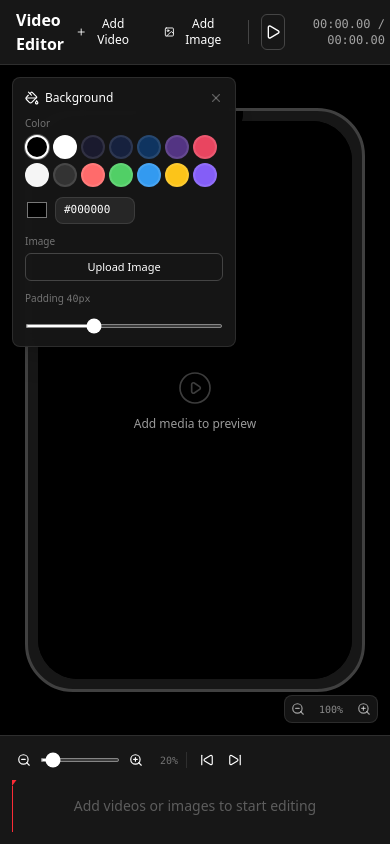
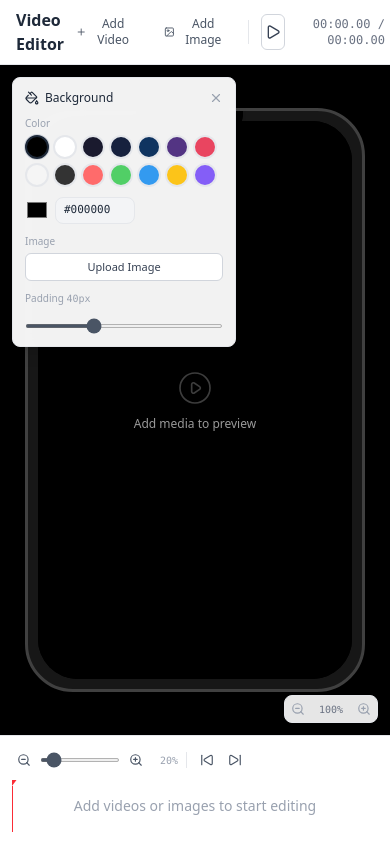
Before and after one commit to umerwaqas92/react-video-editor, a React (Vite) app: page / in a window 390 px wide. Both pictures are taken after a click on the button "Background". Built offline with nearby package versions, Linux system fonts and the light colour scheme.

Commit message:
Convert UI to light mode
- White/gray backgrounds replacing dark neutral palette
- Light buttons, sliders, and panel styles
- Dark phone frame preserved for device mockup
- Extended timeline zoom range (2% - 200%)

Co-Authored-By: Claude Opus 4.7 <noreply@anthropic.com>

```diff
--- a/src/App.tsx
+++ b/src/App.tsx
@@ -58,7 +58,7 @@ function App() {
     : { backgroundImage: `url(${background.src})`, backgroundSize: 'cover' as const, backgroundPosition: 'center' as const }
 
   return (
-    <div className="flex flex-col h-screen bg-neutral-950">
+    <div className="flex flex-col h-screen bg-gray-100">
       <Header />
       <div className="flex-1 flex flex-col overflow-hidden min-h-0">
         {/* Preview area — shows background behind device */}
--- a/src/components/BackgroundPicker.tsx
+++ b/src/components/BackgroundPicker.tsx
@@ -27,7 +27,7 @@ export function BackgroundPicker() {
       <div className="absolute top-3 left-3 z-20">
         <button
           onClick={() => setIsOpen(true)}
-          className="flex items-center gap-1.5 px-2.5 py-1.5 rounded-lg bg-neutral-900/90 backdrop-blur border border-white/10 text-white/70 hover:text-white text-xs cursor-pointer shadow-lg"
+          className="flex items-center gap-1.5 px-2.5 py-1.5 rounded-lg bg-white/95 backdrop-blur border border-gray-200 text-gray-600 hover:text-gray-800 text-xs cursor-pointer shadow-lg"
         >
           <PaintBucket className="w-3.5 h-3.5" />
           Background
@@ -37,23 +37,19 @@ export function BackgroundPicker() {
   }
 
   return (
-    <div className="absolute top-3 left-3 z-20 w-56 bg-neutral-900/95 backdrop-blur border border-white/10 rounded-lg shadow-xl p-3 space-y-2.5">
+    <div className="absolute top-3 left-3 z-20 w-56 bg-white/95 backdrop-blur border border-gray-200 rounded-lg shadow-lg p-3 space-y-2.5">
       <div className="flex items-center justify-between">
-        <span className="text-xs font-medium text-white flex items-center gap-1.5">
+        <span className="text-xs font-medium text-gray-800 flex items-center gap-1.5">
           <PaintBucket className="w-3.5 h-3.5" />
           Background
         </span>
-        <button
-          onClick={() => setIsOpen(false)}
-          className="text-white/30 hover:text-white/60 cursor-pointer"
-        >
+        <button onClick={() => setIsOpen(false)} className="text-gray-400 hover:text-gray-600 cursor-pointer">
           <X className="w-3.5 h-3.5" />
         </button>
       </div>
 
-      {/* Color presets */}
       <div>
-        <p className="text-[10px] text-white/40 mb-1">Color</p>
+        <p className="text-[10px] text-gray-400 mb-1">Color</p>
         <div className="flex gap-1 flex-wrap">
           {COLOR_PRESETS.map(color => (
             <button
@@ -61,8 +57,8 @@ export function BackgroundPicker() {
               onClick={() => setBackground({ type: 'color', value: color })}
               className={`w-6 h-6 rounded-full border-2 cursor-pointer transition-colors ${
                 background.type === 'color' && background.value === color
-                  ? 'border-white ring-1 ring-white/30'
-                  : 'border-white/10 hover:border-white/40'
+                  ? 'border-gray-800 ring-1 ring-gray-300'
+                  : 'border-gray-200 hover:border-gray-400'
               }`}
               style={{ backgroundColor: color }}
             />
@@ -70,7 +66,6 @@ export function BackgroundPicker() {
         </div>
       </div>
 
-      {/* Custom color */}
       <div className="flex items-center gap-1.5">
         <input
           type="color"
@@ -88,46 +83,32 @@ export function BackgroundPicker() {
             }
           }}
           placeholder="#000000"
-          className="bg-neutral-800 text-white text-[11px] px-2 py-1 rounded border border-white/10 w-20 font-mono"
+          className="bg-gray-100 text-gray-800 text-[11px] px-2 py-1 rounded border border-gray-200 w-20 font-mono"
         />
       </div>
 
-      {/* Image upload */}
       <div>
-        <p className="text-[10px] text-white/40 mb-1">Image</p>
+        <p className="text-[10px] text-gray-400 mb-1">Image</p>
         <Button variant="outline" size="sm" className="h-7 text-[11px] w-full" onClick={() => fileInputRef.current?.click()}>
           Upload Image
         </Button>
-        <input
-          ref={fileInputRef}
-          type="file"
-          accept="image/*"
-          className="hidden"
-          onChange={handleImageSelect}
-        />
+        <input ref={fileInputRef} type="file" accept="image/*" className="hidden" onChange={handleImageSelect} />
         {background.type === 'image' && (
           <div className="mt-1.5 flex items-center gap-2">
             <img src={background.src} alt="bg" className="w-8 h-8 object-cover rounded" />
-            <button
-              onClick={() => setBackground({ type: 'color', value: '#000000' })}
-              className="text-[10px] text-red-400 hover:text-red-300 cursor-pointer"
-            >
+            <button onClick={() => setBackground({ type: 'color', value: '#000000' })} className="text-[10px] text-red-500 hover:text-red-400 cursor-pointer">
               Remove
             </button>
           </div>
         )}
       </div>
 
-      {/* Padding */}
       <div>
-        <p className="text-[10px] text-white/40 mb-1">Padding <span className="font-mono">{devicePadding}px</span></p>
+        <p className="text-[10px] text-gray-400 mb-1">Padding <span className="font-mono">{devicePadding}px</span></p>
         <input
-          type="range"
-          min={0}
-          max={120}
-          value={devicePadding}
+          type="range" min={0} max={120} value={devicePadding}
           onChange={e => setDevicePadding(Number(e.target.value))}
-          className="w-full h-1 accent-white/60"
+          className="w-full h-1 accent-gray-600"
         />
       </div>
     </div>
--- a/src/components/Header.tsx
+++ b/src/components/Header.tsx
@@ -36,7 +36,7 @@ export function Header() {
         type: 'image',
         src: url,
         name: file.name,
-        duration: 5, // default 5s for images
+        duration: 5,
       }))
     }
     e.target.value = ''
@@ -56,9 +56,9 @@ export function Header() {
   }, [setIsPlaying, setCurrentTime])
 
   return (
-    <header className="flex items-center justify-between px-4 py-2 bg-neutral-900 border-b border-white/10">
+    <header className="flex items-center justify-between px-4 py-2 bg-white border-b border-gray-200">
       <div className="flex items-center gap-2">
-        <h1 className="text-base font-semibold text-white">Video Editor</h1>
+        <h1 className="text-base font-semibold text-gray-800">Video Editor</h1>
       </div>
 
       <div className="flex items-center gap-2">
@@ -66,33 +66,21 @@ export function Header() {
           <Plus className="w-4 h-4" />
           Add Video
         </Button>
-        <input
-          ref={videoInputRef}
-          type="file"
-          accept="video/*"
-          className="hidden"
-          onChange={handleVideoSelect}
-        />
+        <input ref={videoInputRef} type="file" accept="video/*" className="hidden" onChange={handleVideoSelect} />
 
         <Button variant="ghost" size="sm" onClick={() => imageInputRef.current?.click()}>
           <ImageIcon className="w-4 h-4" />
           Add Image
         </Button>
-        <input
-          ref={imageInputRef}
-          type="file"
-          accept="image/*"
-          className="hidden"
-          onChange={handleImageSelect}
-        />
+        <input ref={imageInputRef} type="file" accept="image/*" className="hidden" onChange={handleImageSelect} />
 
-        <div className="w-px h-6 bg-white/20 mx-1" />
+        <div className="w-px h-6 bg-gray-200 mx-1" />
 
         <Button variant="outline" size="icon" onClick={togglePlay}>
           {isPlaying ? <Pause className="w-4 h-4" /> : <Play className="w-4 h-4" />}
         </Button>
 
-        <span className="text-xs text-white/60 font-mono min-w-[80px] text-right">
+        <span className="text-xs text-gray-500 font-mono min-w-[80px] text-right">
           {formatTime(currentTime)} / {formatTime(totalDuration())}
         </span>
       </div>
--- a/src/components/PhoneMockup.tsx
+++ b/src/components/PhoneMockup.tsx
@@ -105,20 +105,20 @@ export function PhoneMockup({ canvasRef }: { canvasRef: React.RefObject<HTMLCanv
       </div>
 
       {/* Zoom controls — bottom right */}
-      <div className="absolute bottom-3 right-3 z-20 flex items-center gap-0.5 bg-neutral-900/90 backdrop-blur border border-white/10 rounded-lg shadow-lg">
+      <div className="absolute bottom-3 right-3 z-20 flex items-center gap-0.5 bg-white/90 backdrop-blur border border-gray-200 rounded-lg shadow-lg">
         <button
           onClick={() => setPreviewZoom(Math.max(0.25, previewZoom - 0.1))}
-          className="p-1.5 text-white/60 hover:text-white cursor-pointer"
+          className="p-1.5 text-gray-400 hover:text-gray-700 cursor-pointer"
           title="Zoom out preview"
         >
           <ZoomOut className="w-3.5 h-3.5" />
         </button>
-        <span className="text-[10px] text-white/50 font-mono min-w-[36px] text-center select-none">
+        <span className="text-[10px] text-gray-500 font-mono min-w-[36px] text-center select-none">
           {Math.round(previewZoom * 100)}%
         </span>
         <button
           onClick={() => setPreviewZoom(Math.min(2, previewZoom + 0.1))}
-          className="p-1.5 text-white/60 hover:text-white cursor-pointer"
+          className="p-1.5 text-gray-400 hover:text-gray-700 cursor-pointer"
           title="Zoom in preview"
         >
           <ZoomIn className="w-3.5 h-3.5" />
--- a/src/components/Timeline.tsx
+++ b/src/components/Timeline.tsx
@@ -8,7 +8,7 @@ import { seekAllVideos } from '@/lib/canvasRenderer'
 function getInterval(pps: number): number {
   const minPx = 55
   const raw = minPx / pps
-  const nice = [0.5, 1, 2, 5, 10, 15, 30, 60]
+  const nice = [0.5, 1, 2, 5, 10, 15, 30, 60, 120]
   for (const n of nice) {
     if (n >= raw) return n
   }
@@ -69,24 +69,24 @@ export function Timeline() {
   }
 
   return (
-    <div className="bg-neutral-900 border-t border-white/10 p-3">
+    <div className="bg-white border-t border-gray-200 p-3">
       {/* Zoom controls */}
       <div className="flex items-center gap-1 mb-2">
         <Button
           variant="ghost"
           size="icon"
           className="h-6 w-6"
-          onClick={() => setZoom(z => Math.max(5, z - 5))}
+          onClick={() => setZoom(z => Math.max(2, z - 5))}
         >
           <ZoomOut className="w-3.5 h-3.5" />
         </Button>
         <input
           type="range"
-          min={5}
+          min={2}
           max={200}
           value={zoom}
           onChange={e => setZoom(Number(e.target.value))}
-          className="w-20 h-1 accent-white/60"
+          className="w-20 h-1 accent-gray-600"
         />
         <Button
           variant="ghost"
@@ -96,9 +96,9 @@ export function Timeline() {
         >
           <ZoomIn className="w-3.5 h-3.5" />
         </Button>
-        <span className="text-[10px] text-white/40 font-mono ml-2">{zoom}%</span>
+        <span className="text-[10px] text-gray-400 font-mono ml-2">{zoom}%</span>
 
-        <div className="w-px h-4 bg-white/10 mx-1" />
+        <div className="w-px h-4 bg-gray-200 mx-1" />
 
         <Button
           variant="ghost"
@@ -124,15 +124,15 @@ export function Timeline() {
       <div ref={scrollRef} className="cursor-pointer" style={{ overflowX: 'auto', overflowY: 'clip' }} onClick={handleTrackClick}>
         {/* Time ruler — at the top */}
         {clips.length > 0 && (
-          <div className="mb-1 pb-1 border-b border-white/5" style={{ height: 24 }}>
+          <div className="mb-1 pb-1 border-b border-gray-200" style={{ height: 24 }}>
             <div className="relative h-full" style={{ minWidth: totalWidth + 50 }}>
               {rulerLabels.map(({ pos, label }) => (
                 <div
                   key={pos}
-                  className="absolute bottom-0 text-[10px] text-white/30 font-mono select-none"
+                  className="absolute bottom-0 text-[10px] text-gray-400 font-mono select-none"
                   style={{ left: pos }}
                 >
-                  <div className="w-px h-1.5 bg-white/10 mt-0.5" />
+                  <div className="w-px h-1.5 bg-gray-300 mt-0.5" />
                   {label}
                 </div>
               ))}
@@ -166,7 +166,7 @@ export function Timeline() {
             />
           ))}
           {clips.length === 0 && (
-            <div className="flex items-center justify-center w-full text-white/30 text-sm py-4">
+            <div className="flex items-center justify-center w-full text-gray-400 text-sm py-4">
               Add videos or images to start editing
             </div>
           )}
@@ -214,7 +214,7 @@ function TimelineClipItem({
       onDragEnd={onDragEnd}
       className={`
         relative flex-shrink-0 rounded-md overflow-hidden cursor-pointer border-2 transition-colors
-        ${isSelected ? 'border-white/80 shadow-[0_0_0_1px_rgba(255,255,255,0.3)]' : 'border-white/10 hover:border-white/30'}
+        ${isSelected ? 'border-gray-800 shadow-[0_0_0_2px_rgba(0,0,0,0.15)]' : 'border-gray-200 hover:border-gray-400'}
       `}
       style={{ width }}
     >
--- a/src/components/ui/button.tsx
+++ b/src/components/ui/button.tsx
@@ -8,10 +8,10 @@ function Button({ className, variant = "default", size = "md", ...props }: React
   return (
     <button
       className={cn(
-        "inline-flex items-center justify-center gap-2 rounded-md font-medium text-sm transition-colors focus-visible:outline-none focus-visible:ring-1 focus-visible:ring-white/30 disabled:pointer-events-none disabled:opacity-50 cursor-pointer",
-        variant === "default" && "bg-white text-black hover:bg-white/90",
-        variant === "outline" && "border border-white/20 bg-transparent hover:bg-white/10 text-white",
-        variant === "ghost" && "hover:bg-white/10 text-white",
+        "inline-flex items-center justify-center gap-2 rounded-md font-medium text-sm transition-colors focus-visible:outline-none focus-visible:ring-2 focus-visible:ring-black/10 disabled:pointer-events-none disabled:opacity-50 cursor-pointer",
+        variant === "default" && "bg-gray-900 text-white hover:bg-gray-800",
+        variant === "outline" && "border border-gray-300 bg-white hover:bg-gray-50 text-gray-700",
+        variant === "ghost" && "hover:bg-gray-100 text-gray-600",
         variant === "destructive" && "bg-red-600 text-white hover:bg-red-700",
         size === "sm" && "h-8 px-3 text-xs",
         size === "md" && "h-9 px-4",
--- a/src/index.css
+++ b/src/index.css
@@ -7,6 +7,6 @@
 body {
   margin: 0;
   font-family: system-ui, -apple-system, sans-serif;
-  background-color: #0a0a0a;
-  color: #fafafa;
+  background-color: #f8f9fa;
+  color: #1a1a2e;
 }
```
Also changed, not shown: src/components/TrimEditor.tsx (+11 -29 lines), src/components/ui/slider.tsx (+4 -11 lines).
